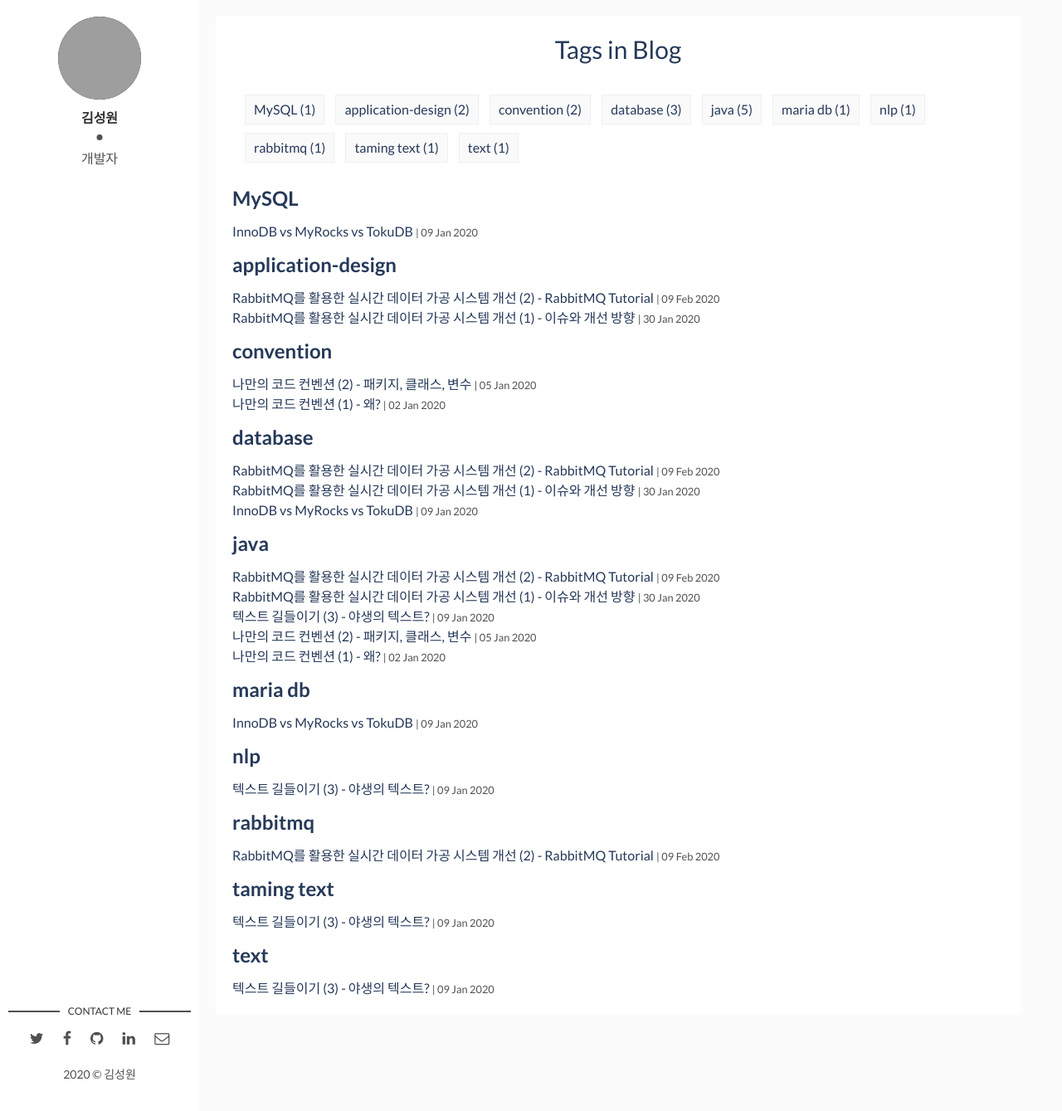
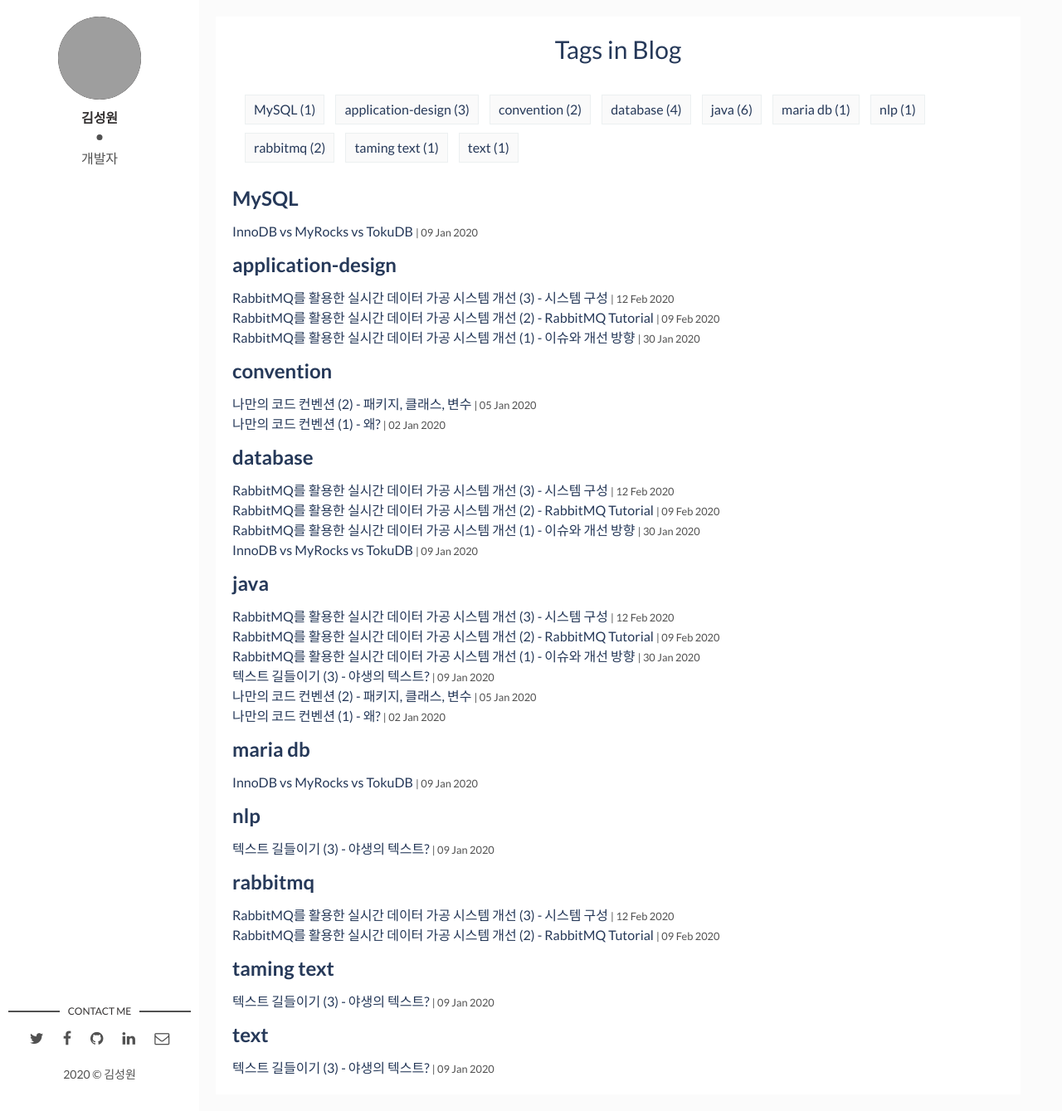
Before and after one commit to sungwonkim-dev/sungwonkim-dev.github.io, a Jekyll site: the page built from tags.html, in a window 1280 px wide and 1339 px high. Shown: the whole window at 83% size. Built offline with Jekyll 4.4.1, drawn with Linux system fonts in a browser that asks for light colours; some of the changed lines change nothing that is shown; grey boxes are pictures that could not be loaded.

Commit message:
real time application improvement with rabbitmq3

````diff
--- /dev/null
+++ b/_posts/2020-02-10-real-time-application-improvement-with-rabbitmq-3.markdown
@@ -0,0 +1,225 @@
+---
+layout: post
+title: RabbitMQ를 활용한 실시간 데이터 가공 시스템 개선 (3) - 시스템 구성
+date: 2020-02-13 00:00:00 +0300
+description: # Add post description (optional)
+img: #software.jpg # Add image post (optional)
+fig-caption: # Add figcaption (optional)
+tags: [java, rabbitmq, database, application-design] # add tag
+---
+
+# RabbitMQ를 활용한 실시간 데이터 가공 시스템 개선
+## 시스템 구성
+### 시스템 구성 고려사항
+1. 메시지 유실 방지를 위해 미러 서버가 있어야 한다.
+2. 해당 시스템에서 장애가 발생할 경우 전체 시스템의 지연을 유발시킬 수 있기 때문에 프록시 기능이 필요하다.
+2.1. 매니지먼트 어플리케이션, MQ 서버
+
+### 해결 방향
+1. RabbitMQ 서버를 2개 생성하고 이 둘을 클러스터로 설정한다.
+1.1. 메인 서버는 RAM, 미러 서버는 DISC 모드로 설정
+2. 프록시 데몬을 활용하여 장애 발생시 미러 서버를 메인 서버로 사용할 수 있도록 설정
+
+### 시스템 구성 계획
+![RabbitMQ_Proxy_System](../assets/img/post/live-data-processing-system-rabbitmq.png)
+
+### RabbitMQ 설치 및 매니지먼트 앱 실행
+```shell script
+# 환경 구축
+yum -y install epel-release # EPEL 저장소 설치
+yum -y update               # 업데이트
+yum -y install erlang socat # rabbitmq 구성 언어, 소켓 통신
+
+erl -version # 설치 및 적용 확인, Erlang (ASYNC_THREADS,HIPE) (BEAM) emulator version 5.10.4
+
+# rabbitmq 환경 구축
+wget https://www.rabbitmq.com/releases/rabbitmq-server/v3.6.10/rabbitmq-server-3.6.10-1.el7.noarch.rpm #  rpm 다운로드
+rpm --import https://www.rabbitmq.com/rabbitmq-release-signing-key.asc # 키 등록
+rpm -Uvh rabbitmq-server-3.6.10-1.el7.noarch.rpm # 설치
+
+systemctl start rabbitmq-server  # 서버 실행
+systemctl enable rabbitmq-server # 서버 부팅마다 실행하도록 설정
+systemctl status rabbitmq-server # 서버 상태 확인
+
+# 방화벽 설정, 필요시 진행
+firewall-cmd --zone=public --permanent --add-port=4369/tcp
+firewall-cmd --zone=public --permanent --add-port=25672/tcp
+firewall-cmd --zone=public --permanent --add-port=5671-5672/tcp
+firewall-cmd --zone=public --permanent --add-port=15672/tcp
+firewall-cmd --zone=public --permanent --add-port=61613-61614/tcp
+firewall-cmd --zone=public --permanent --add-port=1883/tcp
+firewall-cmd --zone=public --permanent --add-port=8883/tcp
+
+firewall-cmd --reload
+
+# 매니지먼트 설정
+rabbitmq-plugins enable rabbitmq_management
+chown -R rabbitmq:rabbitmq /var/lib/rabbitmq/
+
+rabbitmqctl add_user admin "password" # 계정 추가
+rabbitmqctl set_user_tags admin administrator  # 태그 등록
+rabbitmqctl set_permissions -p / admin ".*" ".*" ".*"  # 권한 설정
+
+#접속 URL
+http://ip:15672/ # remote server ip or localhost
+```
+#### 접속 화면
+![RabbitMQ_Management_ui_home](../assets/img/post/live-data-processing-system-rabbitmq-management-ui.png)
+**admin과 입력한 패스워드로 로그인해서 위와 같은 화면이 나온다면 구축 성공이다.**
+**서버 하나는 만들었으니 해결 방안을 적용해보자**
+### 해결방안 적용
+#### RabbitMQ 클러스터 적용 및 이중화
+1. 미러서버로 사용할 RabbitMQ 환경 구축
+1.1. 위 "RabbitMQ 설치 및 매니지먼트 앱 실행" 반복
+2. 클러스터 설정
+**클러스터 설정에는 두 가지 방법이 있다. 아래 나오는 문항은 설정 순서가 아닌 방법을 나열한 것이다.**
+2.1. [메뉴얼](https://www.rabbitmq.com/clustering.html) 따라하기
+2.2. 메뉴얼을 정리한 아래 스크립트 따라하기
+```shell script
+# 쿠키 복사, 같은 쿠키로 설정해야 통신이 가능하다.
+[sungwonkim@rabbit-main]   vi /var/lib/rabbitmq/.erlang.cookie  #복
+[sungwonkim@rabbit-mirror] vi /var/lib/rabbitmq/.erlang.cookie  #붙
+
+# 서버 상태 확인, 연결된 노드가 하나임을 확인하는 것임
+[sungwonkim@rabbit-main] rabbitmqctl cluster_status
+{nodes,[{disc,['rabbit@rabbit-main']}]}... (후략)
+[sungwonkim@rabbit-mirror] rabbitmqctl cluster_status
+{nodes,[{disc,['rabbit@rabbit-mirror']}]}... (후략)
+
+
+# 각 서버를 클러스터로 등록, 아래 예제는 mirror를 main에 등록하는 과정
+# 참고로 stop하면 RabbitMQ서버가 종료된다. 반드시 stop_app을 하자
+[sungwonkim@rabbit-mirror] rabbitmqctl stop_app
+
+# 디스크 모드로 메인 노드에 등록
+[sungwonkim@rabbit-mirror] rabbitmqctl join_cluster --disc rabbit@rabbit-main
+[sungwonkim@rabbit-mirror] rabbitmqctl start
+
+# 메인 노드를 DISC 모드에서 RAM 모드로 변경
+[sungwonkim@rabbit-main] rabbitmqctl stop_app
+[sungwonkim@rabbit-main] rabbitmqctl change_cluster_node_type ram
+[sungwonkim@rabbit-main] rabbitmqctl start_app
+
+# 클러스터 등록 확인
+[sungwonkim@rabbit-main] rabbitmqctl cluster_status
+Cluster status of node 'rabbit@rabbit-main'
+[{nodes,[{disc,['rabbit@rabbit-mirror']},{ram,['rabbit-main']}]},
+ {running_nodes,['rabbit@rabbit-mirror','rabbit@rabbit-main']},
+ {cluster_name,<<"rabbit@temp.temp.temp">>},
+ {partitions,[]},
+ {alarms,[{'rabbit@rabbit-mirror',[]},{'rabbit@rabbit-main',[]}]}]
+```
+
+3. 프록시 설정
+
+```shell script
+# 별도 서버를 구축하지 않고 main에서 프록시 설정
+[sungwonkim@rabbit-main] yum install haproxy
+[sungwonkim@rabbit-main] vi /etc/haproxy/haproxy.cfg
+-------------------------------------------------------------------------
+# 기본 설정을 따르되 추가된 설정만 부여
+listen rabbitmq
+        bind    :5670
+        mode    tcp
+        balance first
+        timeout client 3h
+        timeout server 3h
+        server  rabbit-main   your.main.rabbitmq.ip:5672 check inter 3000 rise 2 fall 5
+        server  rabbit-mirror your.mirror.rabbitmq.ip:5672 check inter 3000 rise 2 fall 5
+
+frontend front_rabbitmq_management
+  bind :15670
+  default_backend back_rabbitmq_management
+
+backend back_rabbitmq_management
+  balance first
+  server rabbitmq-mgmt-main   your.main.rabbitmq.ip:15672 check
+  server rabbitmq-mgmt-mirror your.mirror.rabbitmq.ip:15672 check
+-------------------------------------------------------------------------
+
+# 실행
+[sungwonkim@rabbit-main] /sbin/haproxy -f /etc/haproxy/haproxy.cfg
+```
+### 메시지 생산과 소비 in Java with Spring Boot
+#### 의존성
+```xml
+<dependencies>
+    <dependency>
+        <groupId>org.springframework.boot</groupId>
+        <artifactId>spring-boot-starter</artifactId>
+    </dependency>
+    <dependency>
+        <groupId>org.springframework.boot</groupId>
+        <artifactId>spring-boot-starter-amqp</artifactId>
+    </dependency>
+</dependencies>
+```
+#### 설정 파일
+```properties
+spring.rabbitmq.host=your.main.rabbitmq.ip
+spring.rabbitmq.port=5670
+spring.rabbitmq.username=username
+spring.rabbitmq.password=password
+```
+
+#### 메시지 생산
+```java
+@Configuration
+public class RabbitMQConfiguration {
+    private static final String QUEUE_NAME = "your.queue.name";
+    private static final String EXCHAGE_NAME = "";
+
+    @Bean
+    Queue queue() {
+        return new Queue(QUEUE_NAME, false);
+    }
+
+    @Bean
+    DirectExchange exchange() {
+        return new DirectExchange(QUEUE_NAME);
+    }
+
+    @Bean
+    Binding binding(Queue queue, DirectExchange exchange) {
+        return BindingBuilder.bind(queue).to(exchange).with(QUEUE_NAME);
+    }
+
+    @Bean
+    RabbitTemplate rabbitTemplate(ConnectionFactory connectionFactory,
+                                  MessageConverter messageConverter) {
+        RabbitTemplate rabbitTemplate = new RabbitTemplate(connectionFactory);
+        rabbitTemplate.setMessageConverter(messageConverter);
+        return rabbitTemplate;
+    }
+
+    @Bean
+    MessageConverter messageConverter() {
+        return new Jackson2JsonMessageConverter();
+    }
+}
+
+@Service
+@RequiredArgsConstructor
+public class RabbitMQMessageProducer {
+    private final RabbitTemplate rabbitTemplate;
+    public void produce(byte[] messageBytes) {
+        MessageProperties properties = new MessageProperties();
+        Message message = new Message(messageBytes,properties);
+        rabbitTemplate.send("your.queue.name",message);
+    }
+}
+```
+#### 메시지 소비
+```java
+@Service
+public class RabbitMQMessageConsumer {
+    @RabbitListener(queues = "your.queue.name")
+    public void receiveMessage(final Message message){
+        System.out.println(message);
+    }
+}
+```
+**결론 : 간단한 설정으로 구성과 메시지 생산 소비를 했지만 이것을 했다고 RabbitMQ를 다룰 줄 아는 것은 아니다.**
+**다양한 옵션을 찾아가며 성능에 대한 연구가 필요하다.**
+
+## 다음 포스팅 : RabbitMQ 옵션 및 성능 테스트
````
Also changed, not shown: _posts/2020-02-10-real-time-application-improvement-with-rabbitmq-2.markdown (line endings or trailing spaces), assets/img/post/live-data-processing-system-rabbitmq-management-ui.png (added), assets/img/post/live-data-processing-system-rabbitmq.png (added).
